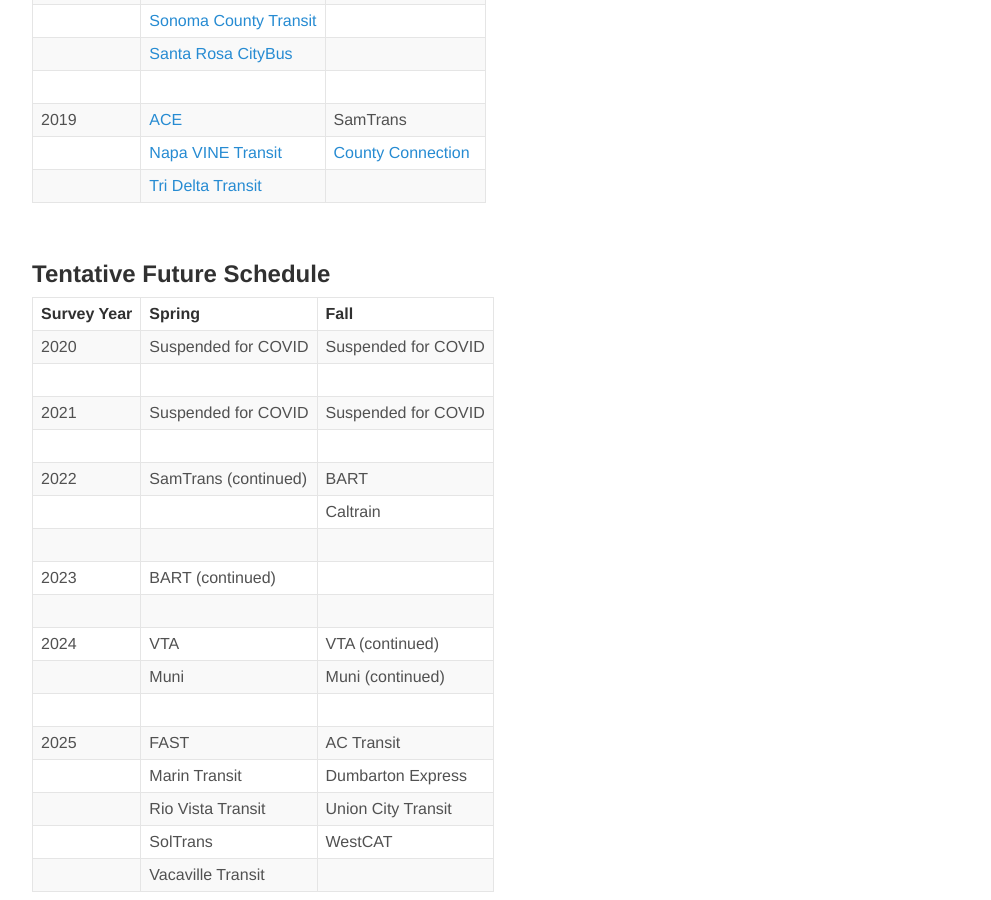
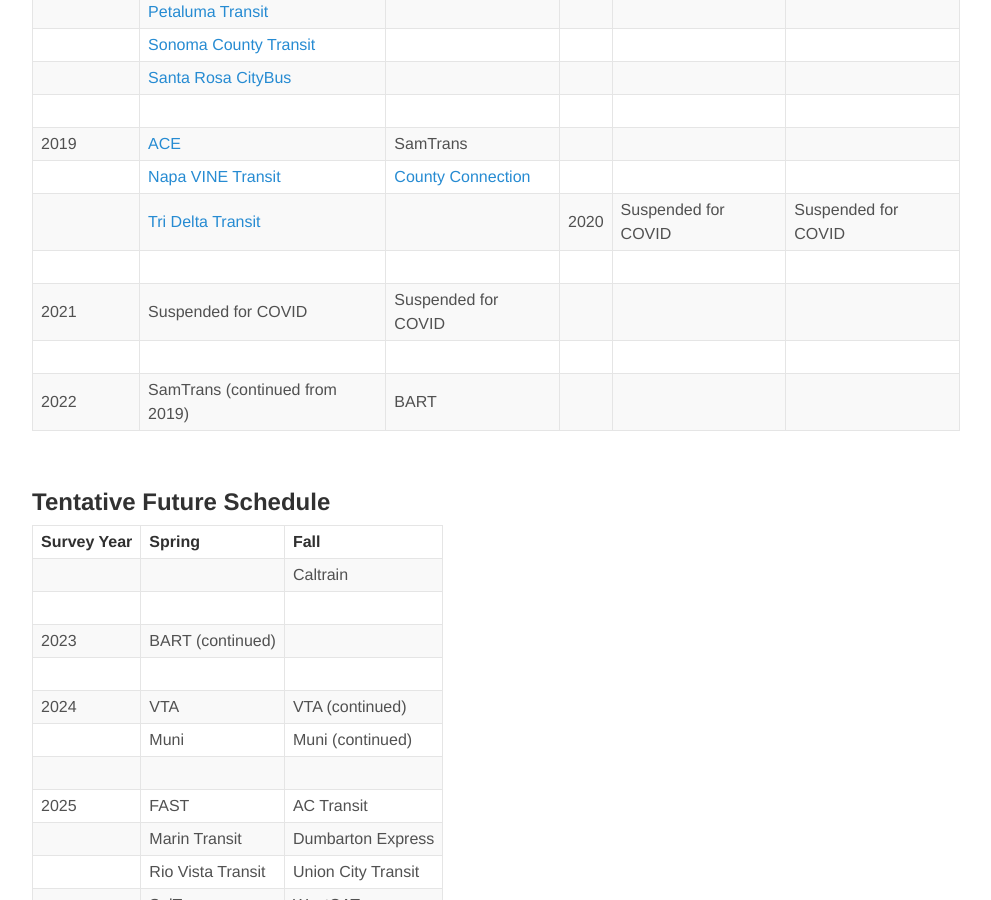
Before and after one commit to BayAreaMetro/transit-passenger-surveys, a Jekyll site: the page built from schedule.md, in a window 1280 px wide and 900 px high, scrolled down 1345 px. Shown: the whole window, without its empty margins (144-1135 px from the left). Built offline with Jekyll 4.4.1, drawn with Linux system fonts in a browser that asks for light colours; nearby versions of some CDN libraries; library files that are not in the unit come from our copies; some of the changed lines change nothing that is shown.

Commit message:
Schedule update in progress

```diff
--- a/schedule.md
+++ b/schedule.md
@@ -51,7 +51,11 @@
 |                |                                                                                                   |                                                                                   |
 | 2019           | [ACE](https://mtcdrive.box.com/s/78f7v14yr5tkhcts28zpo94gdty1dkgw)                                | SamTrans                                                                          |
 |                | [Napa VINE Transit](https://mtcdrive.box.com/s/eeyfb7vh7w2cr6e6uu68b68xyd918fhv)                  | [County Connection](https://mtcdrive.box.com/s/d176rap6cll35ypv1njzf2xo4fr6s578)                                                                 |
-|                | [Tri Delta Transit](https://mtcdrive.box.com/s/ogm5xzoei5jy64s4u12n7ymqfvkc0roo)                  |                                                                                   |
+|                | [Tri Delta Transit](https://mtcdrive.box.com/s/ogm5xzoei5jy64s4u12n7ymqfvkc0roo)                  | | 2020                              | Suspended for COVID              | Suspended for COVID    |
+|                                  |                        		  |                        |
+| 2021                             | Suspended for COVID              | Suspended for COVID    |
+|                                  |                                  |                        |
+| 2022                             | SamTrans (continued from 2019)   | BART                   |                                                                                  |
 
 <br/>
 
@@ -59,13 +63,8 @@
 ## Tentative Future Schedule
 
 
-| **Survey Year**                  | **Spring**             | **Fall**               |
-|:---------------------------------|:-----------------------|:-----------------------|
-| 2020                             | Suspended for COVID    | Suspended for COVID    |
-|                                  |                        |                        |
-| 2021                             | Suspended for COVID    | Suspended for COVID    |
-|                                  |                        |                        |
-| 2022                             | SamTrans (continued)   | BART                   |
+| **Survey Year**                  | **Spring**                       | **Fall**               |
+|:---------------------------------|:---------------------------------|:-----------------------|
 |                                  |                        | Caltrain               |
 |                                  |                        |	                     |
 | 2023                             | BART (continued)       |	                     |
```
